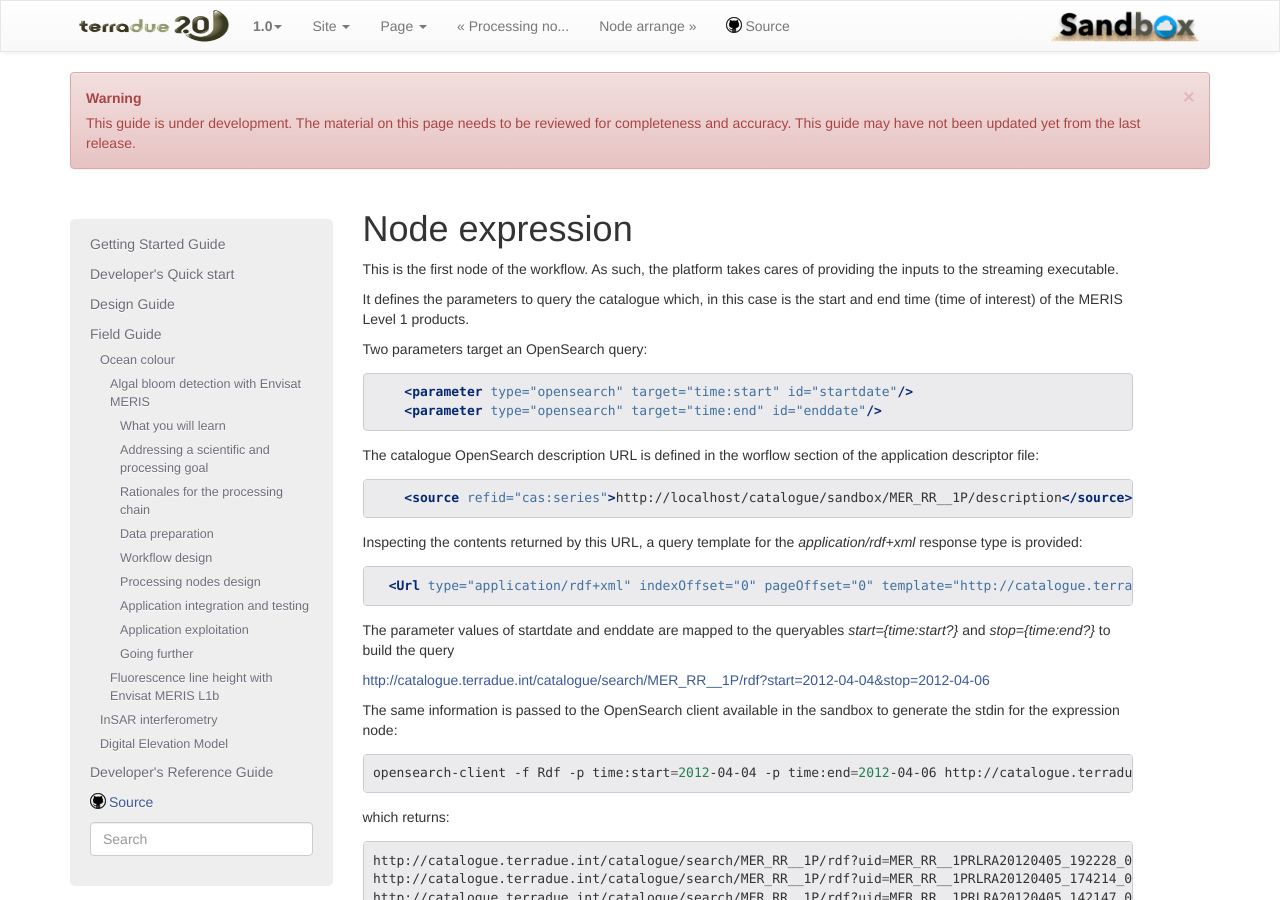
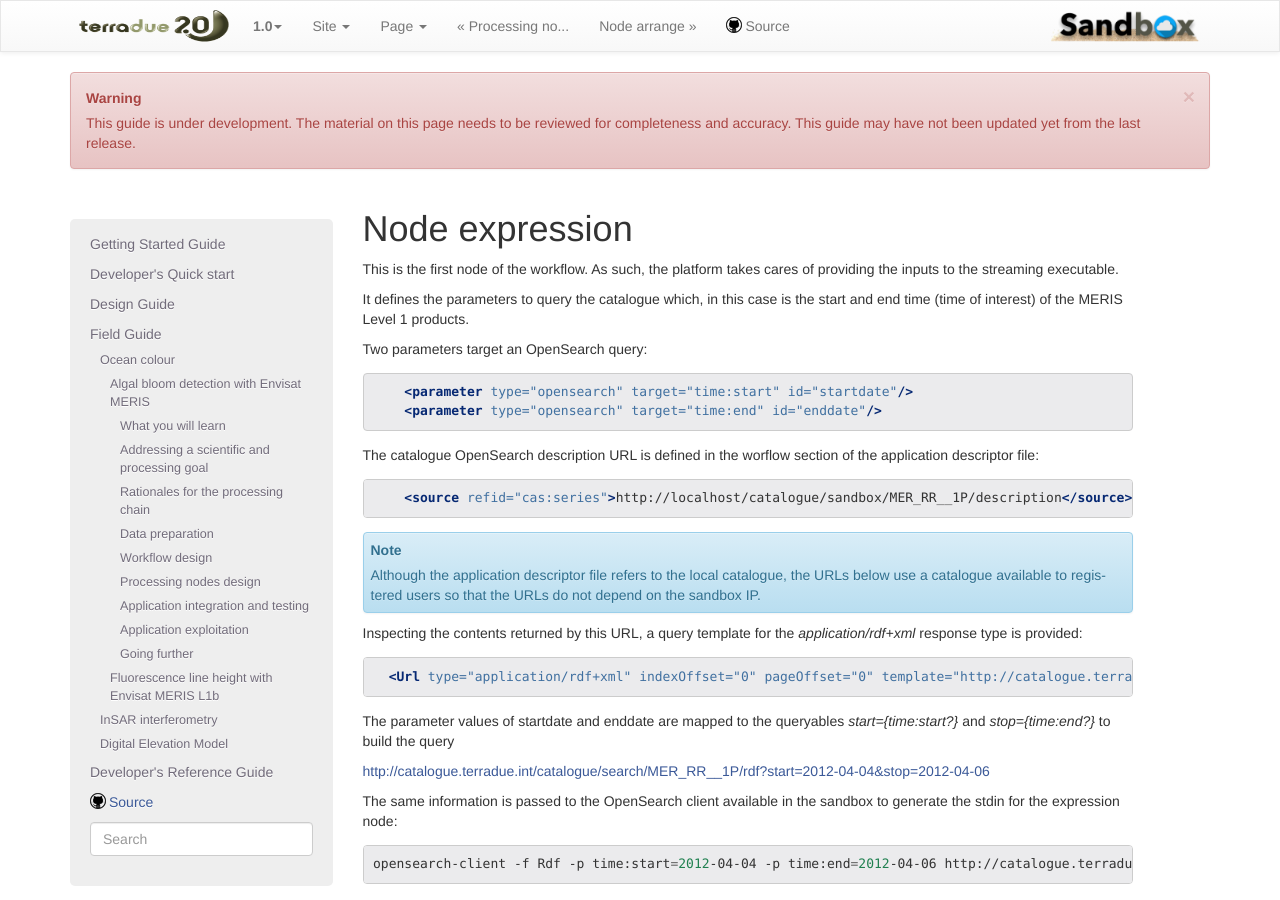
Before and after one commit to Terradue/doc-developer-sandbox, a Sphinx documentation site: the page built from source/field/ocean_color/lib_beam/nodes/expression.rst, in a window 1280 px wide and 900 px high. Built offline with Sphinx 7.4.7, drawn with Linux system fonts in a browser that asks for light colours; pages that are not in the unit, such as notebooks, are missing from menus.

Commit message:
Update expression.rst

```diff
--- a/source/field/ocean_color/lib_beam/nodes/expression.rst
+++ b/source/field/ocean_color/lib_beam/nodes/expression.rst
@@ -18,6 +18,10 @@ The catalogue OpenSearch description URL is defined in the worflow section of th
   :language: xml
   :tab-width: 1
   :lines: 53
+
+.. NOTE::
+
+  Although the application descriptor file refers to the local catalogue, the URLs below use a catalogue available to registered users so that the URLs do not depend on the sandbox IP.
 
 Inspecting the contents returned by this URL, a query template for the *application/rdf+xml* response type is provided:
 
```
